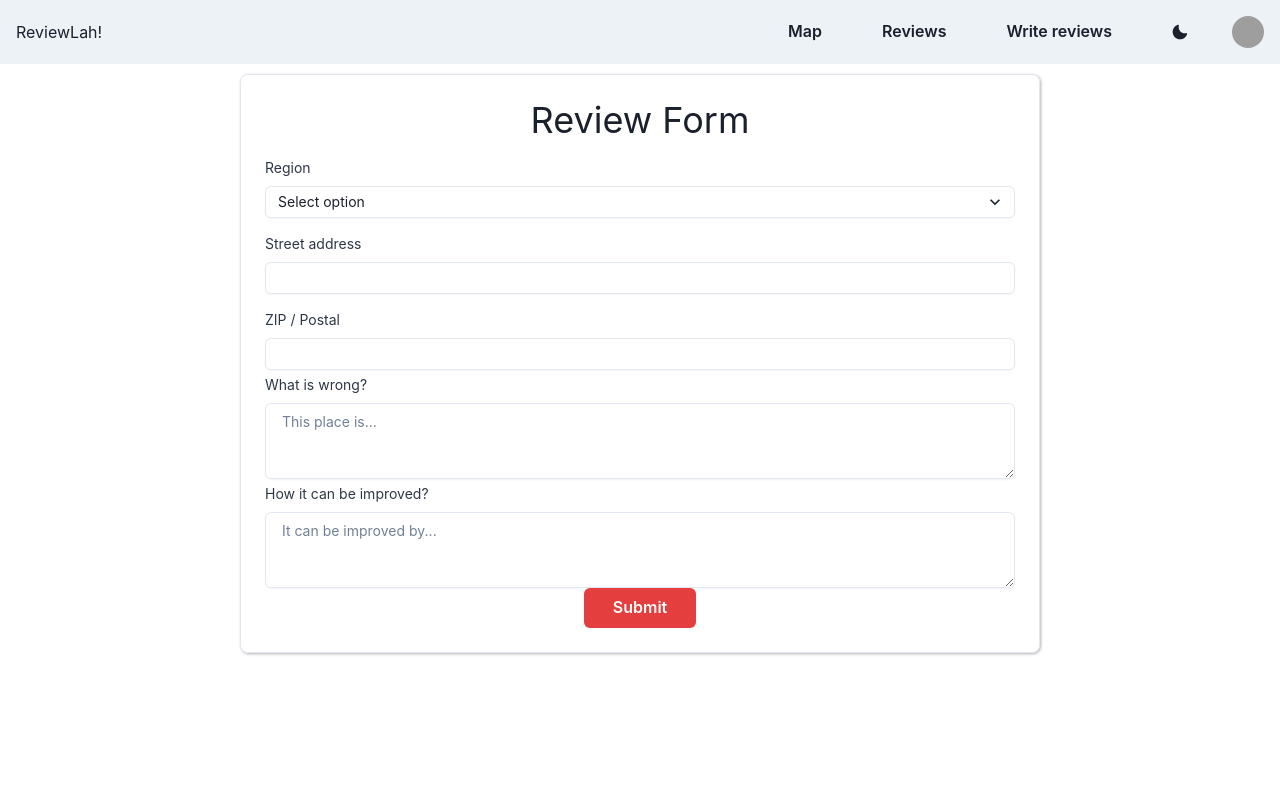
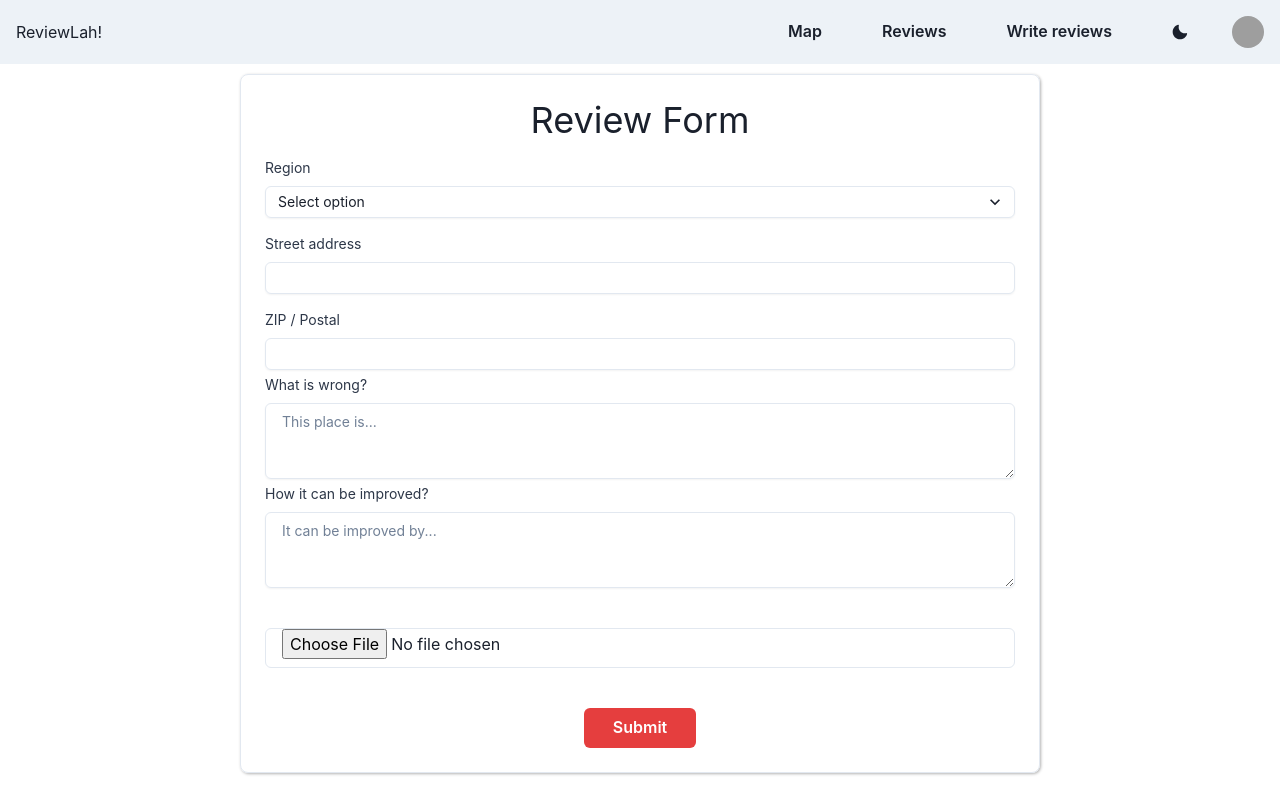
Before and after one commit to chiewyx/hfg-webapp, a React (Create React App) app: page /writereview in a window 1280 px wide. Built offline with nearby package versions, Linux system fonts and the light colour scheme; no server answers; grey boxes are pictures that could not be loaded.

Commit message:
added image button

```diff
--- a/src/WriteReview.js
+++ b/src/WriteReview.js
@@ -10,6 +10,7 @@ import {
   Input,
   Select,
   Textarea,
+  Image,
 } from "@chakra-ui/react";
 
 import { collection, addDoc } from "firebase/firestore";
@@ -26,6 +27,7 @@ export default function WriteReview() {
   const [postal_code, setPostalCode] = useState("");
   const [problem, setProblem] = useState("");
   const [improvement, setImprovement] = useState("");
+  const [selectedImage, setSelectedImage] = useState(null);
 
   async function handleSubmit(e) {
     e.preventDefault();
@@ -208,6 +210,26 @@ export default function WriteReview() {
               value={improvement || ""}
             />
           </FormControl>
+        {selectedImage && (
+          <div>
+            <Image
+              alt="not fount"
+              width={"250px"}
+              src={URL.createObjectURL(selectedImage)}
+            />
+            <Button onClick={() => setSelectedImage(null)}> Remove </Button>
+          </div>
+        )}
+
+        <Input
+          my={10}
+          type="file"
+          name="myImage"
+          onChange={(event) => {
+            console.log(event.target.files[0]);
+            setSelectedImage(event.target.files[0]);
+          }}
+        />
 
           <Button w="7rem" colorScheme="red" variant="solid" type="submit">
             Submit
```
